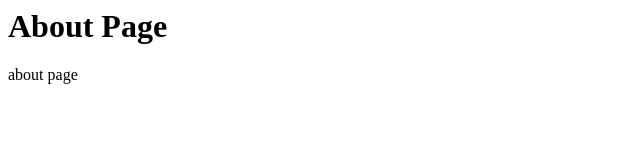
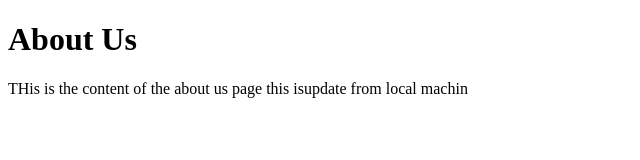
Before and after one commit to dbits2/testingPrj, a plain HTML site: page about.html in a window 1280 px wide. Shown: the whole page, without its empty margins (0-640 px from the left). Drawn offline with Linux system fonts and the light colour scheme.

Commit message:
about page design in proper html

```diff
--- a/about.html
+++ b/about.html
@@ -1,5 +1,12 @@
-<html>
-    <h1>About Page</h1>
-  <p>about page</p>
-
-</html
+<!DOCTYPE html>
+<html lang="en">
+<head>
+    <meta charset="UTF-8">
+    <meta name="viewport" content="width=device-width, initial-scale=1.0">
+    <title>Document</title>
+</head>
+<body>
+    <h1>About Us</h1>
+    <P>THis is the content of the about us page this isupdate from local machin</P>
+</body>
+</html>
```
